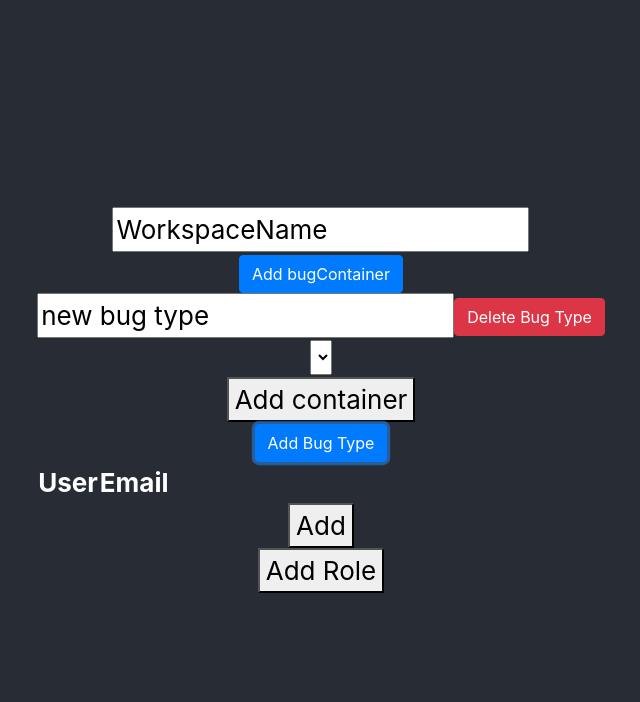
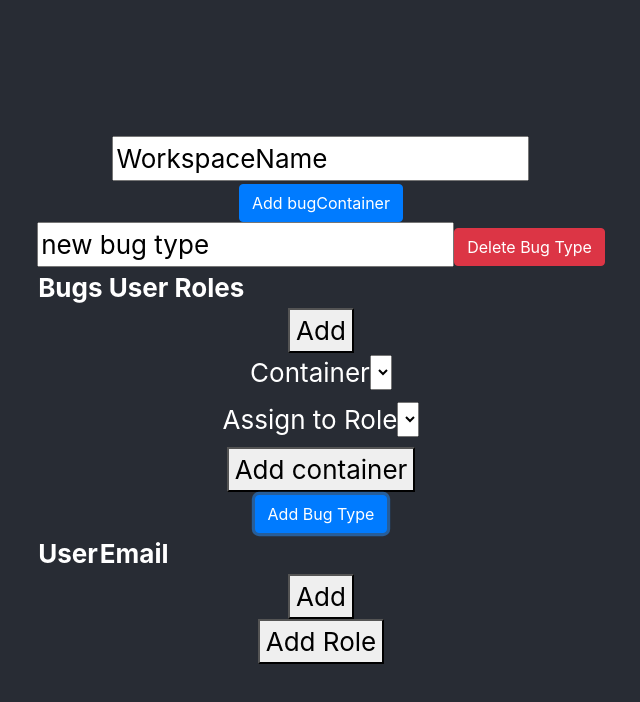
Before and after one commit to BrandonSpitler/BugTracker, a React (Create React App) app: page / in a window 1280 px wide. Both pictures are taken after a click on the button "Add Bug Type". Shown: the top 702 px of the page, without its empty margins (319-959 px from the left). Built offline with nearby package versions, Linux system fonts and the light colour scheme.

Commit message:
added role to configuration

```diff
--- a/src/ConfigureNewBug/BugTypes/BugContainerToBugContainerCnfg.js
+++ b/src/ConfigureNewBug/BugTypes/BugContainerToBugContainerCnfg.js
@@ -9,6 +9,14 @@ import { connect } from 'react-redux'
 
 const BugContainerToBugContainerCnfg = (props) => {
 
+    const GetChangePramas = () => {
+        return ({
+            containerName: props.containerName,
+            subBugContainers: props.subBugContainers,
+            subBugRole: props.subBugRole
+        })
+    }
+
     const ContainerWasModified = (state) => {
         if (props.index === undefined) {
             props.modifiedContainer(state);
@@ -19,35 +27,65 @@ const BugContainerToBugContainerCnfg = (props) => {
 
     const AddSubContainer = () => {
         let subBugContainers = props.subBugContainers.slice();
-        subBugContainers.push({ containerName: '', subBugContainers: [] });
-        ContainerWasModified({ containerName: props.containerName, subBugContainers: subBugContainers });
+        subBugContainers.push({ containerName: '', subBugContainers: [], subBugRole: '' });
+        ContainerWasModified({ ...GetChangePramas(), subBugContainers: subBugContainers });
     }
 
     const ModifySubContainer = (index, container) => {
         let subBugContainers = props.subBugContainers.slice();
         subBugContainers[index] = container
-        ContainerWasModified({ containerName: props.containerName, subBugContainers: subBugContainers });
+        ContainerWasModified({ ...GetChangePramas(), subBugContainers: subBugContainers });
     }
 
     const DeleteSubContainer = index => {
         let subBugContainers = props.subBugContainers.slice();
         subBugContainers.splice(index, 1)
-        ContainerWasModified({ containerName: props.containerName, subBugContainers: subBugContainers });
+        ContainerWasModified({
+            ...GetChangePramas(),
+            subBugContainers: subBugContainers
+        });
     };
 
     const setContainerName = newContainerName => {
-        ContainerWasModified({ containerName: newContainerName, subBugContainers: props.subBugContainers });
+        ContainerWasModified({
+            ...GetChangePramas(),
+            containerName: newContainerName
+        });
+    }
+
+    const SelectRoleChangeHangler = newRole => {
+        ContainerWasModified({
+            ...GetChangePramas(),
+            subBugRole: newRole
+        })
     }
 
     return (
         <div>
+            <div>
+                <label>
+                    Container
+            </label>
                 <Select value={props.containerName}
                     selectItemArray={props.bugContainers}
                     valueName='containerName'
                     decodeName='containerName'
                     changeHandler={setContainerName}>
                 </Select>
+            </div>
+            <div>
+                <label>
+                    Assign to Role
+            </label>
+                <Select value={props.subBugRole}
+                    selectItemArray={props.BugJobRoles}
+                    valueName='bugJobRoles'
+                    decodeName='bugJobRoles'
+                    changeHandler={SelectRoleChangeHangler}>
+                </Select>
+            </div>
             <SubContainers deleteContainer={DeleteSubContainer}
+                BugJobRoles={props.BugJobRoles}
                 workspaceName={props.workspaceName}
                 subBugContainers={props.subBugContainers}
                 modifyContainer={ModifySubContainer}
--- /dev/null
+++ b/src/ConfigureNewBug/BugTypes/BugTypeJobRolesCnfg.js
@@ -0,0 +1,46 @@
+import React from 'react'
+import TableUX from '../../UI/table-UX-Dsgn/TableUX'
+import { defaultContainer } from '../../UI/table-wrapper/defaultProps'
+import Input from '../../UI/Input'
+
+const Columns = [
+    {
+        columnName: 'Bugs User Roles',
+        field: 'bugJobRoles',
+        TableCellType: (props) => {
+            return (
+                <td>
+                    <input onChange={(event) => props.onChange(props.fieldName, event.target.value)}></input>
+                </td>
+            )
+        }
+    }
+]
+
+
+const BugTypeJobRolesCnfg = (props) => {
+
+    const addRole = () => {
+        props.changeBugJobRoles(-1, { bugJobRoles: '' })
+    }
+
+    const changeRole = (index, value) => {
+        props.changeBugJobRoles(index, value)
+    }
+
+    const deleteRole = (index) => {
+        props.changeBugJobRoles(index, { deleted: true })
+    }
+
+    return (
+        <TableUX Component={{ ...defaultContainer }}
+            columns={Columns.slice()}
+            tableData={props.BugJobRoles.slice()}
+            addRow={addRole}
+            deleteRow={deleteRole}
+            onRowChange={changeRole}>
+        </TableUX>
+    )
+}
+
+export default BugTypeJobRolesCnfg;
--- a/src/ConfigureNewBug/BugTypes/SubContainers.js
+++ b/src/ConfigureNewBug/BugTypes/SubContainers.js
@@ -12,7 +12,8 @@ const SubContainers = (props) => {
                     deleteContainer={props.deleteContainer}
                     workspaceName={props.workspaceName}
                     modifiedContainer={props.modifyContainer}
-                    index={index}>
+                    index={index}
+                    BugJobRoles={props.BugJobRoles}>
                 </BugContainerToBugContainerCnfg>
             </li>)
     }
--- a/src/ConfigureNewBug/BugTypes/bugTypeCnfg.js
+++ b/src/ConfigureNewBug/BugTypes/bugTypeCnfg.js
@@ -1,10 +1,14 @@
 import React, { Component } from 'react'
 import BugContainerToBugContainerCnfg from './BugContainerToBugContainerCnfg'
+import TableUX from '../../UI/table-UX-Dsgn/TableUX'
+import BugTypeJobRolesCnfg from './BugTypeJobRolesCnfg'
 
 class BugTypeCnfg extends Component {
     state = {
         containerName: '',
-        subBugContainers: []
+        BugJobRoles: [],
+        subBugContainers: [],
+        subBugRole: ''
     }
 
     modifiedContainer = (newState) => {
@@ -13,18 +17,35 @@ class BugTypeCnfg extends Component {
         )
     }
 
+    changeBugJobRoles = (index, value) => {
+        let newBugJobRoles = this.state.BugJobRoles.slice();
+        if (index !== -1) {
+            newBugJobRoles[index] = value;
+        } else {
+            newBugJobRoles.push(value)
+        }
+        this.setState({
+            BugJobRoles: newBugJobRoles
+        })
+    }
+
     render() {
         return (
             <div>
                 <input defaultValue="Bug Type" onChange={(event) => this.props.setBugName(this.props.index, event.target.value)} value={this.props.bugName} type="text"></input>
                 <button className="btn btn-danger" onClick={() => this.props.deleteBugType(this.props.index)}>Delete Bug Type</button>
+                <BugTypeJobRolesCnfg BugJobRoles={this.state.BugJobRoles}
+                    changeBugJobRoles={this.changeBugJobRoles}>
+                </BugTypeJobRolesCnfg>
                 <div>
                     <BugContainerToBugContainerCnfg
+                        subBugRole={this.state.subBugRole}
                         workspaceName={this.props.workspaceName}
                         containerName={this.state.containerName}
                         subBugContainers={this.state.subBugContainers}
                         modifiedContainer={this.modifiedContainer}
                         bugContainers={this.props.bugContainers}
+                        BugJobRoles={this.state.BugJobRoles}
                     >
                     </BugContainerToBugContainerCnfg>
                 </div>
--- a/src/ConfigureNewBug/roles/RoleCnfg.js
+++ b/src/ConfigureNewBug/roles/RoleCnfg.js
@@ -40,7 +40,7 @@ const RoleCnfg = (props) => {
         const data = props.data.UsersRoles.slice();
         data[index] = {
             UsersRole: '',
-            delete: true
+            deleted: true
         }
         props.ChangesUsersRoles(props.index, data);
     }
```
Lines whose indentation alone changed are shown as unchanged.
